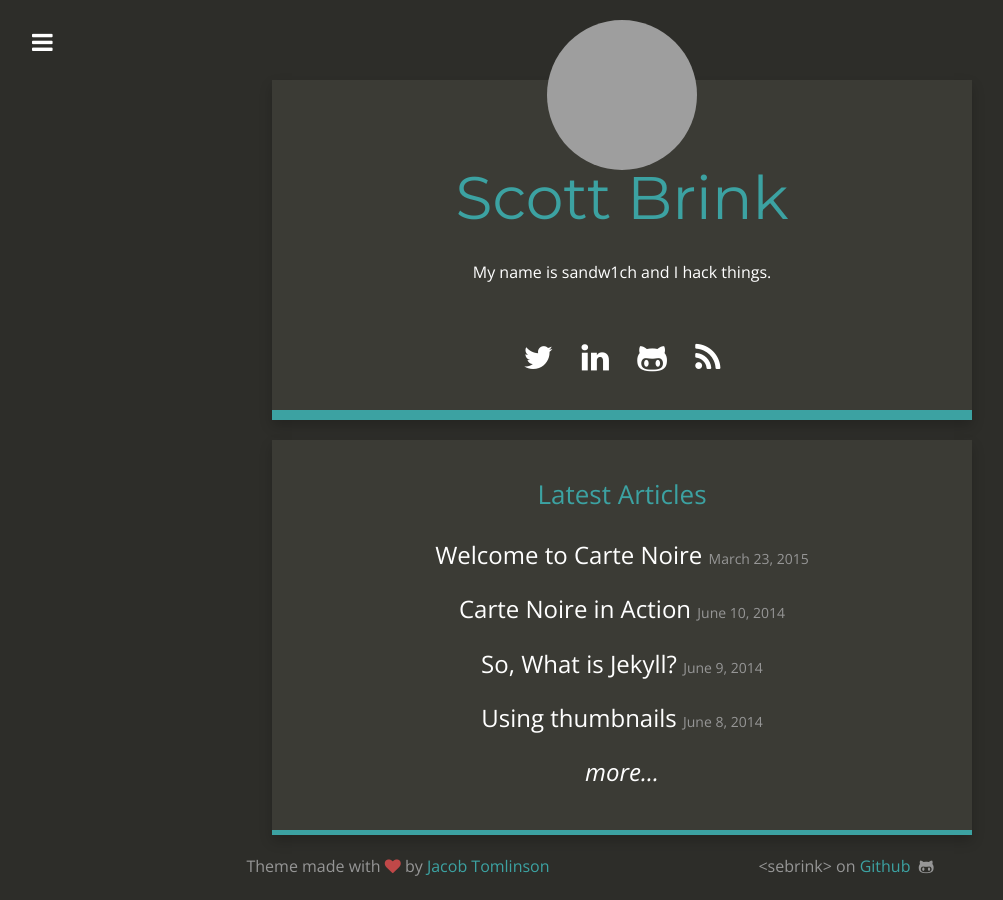
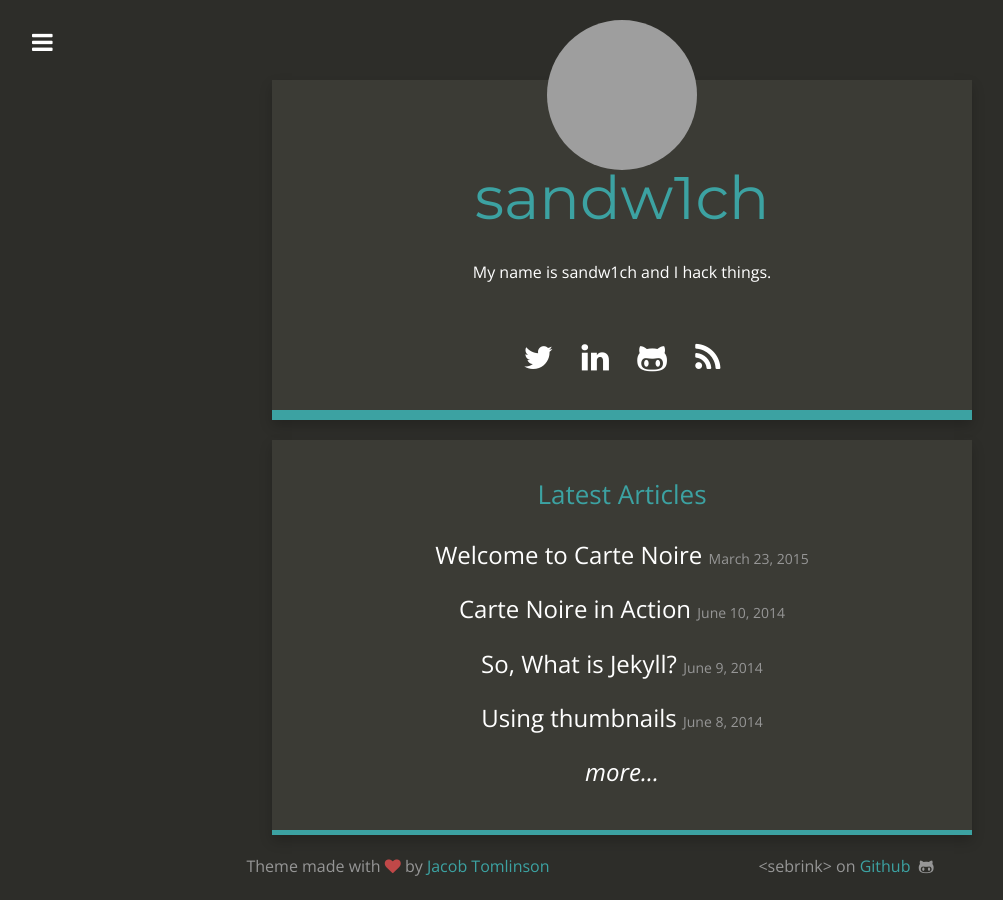
Before and after one commit to sebrink/blog, a Jekyll site: the page built from index.html, in a window 1280 px wide. Shown: the whole page, without its empty margins (18-1021 px from the left). Built offline with Jekyll 4.4.1, drawn with Linux system fonts in a browser that asks for light colours; nearby versions of some CDN libraries; grey boxes are pictures that could not be loaded.

Commit message:
Changed config slightly

```diff
--- a/_config.yml
+++ b/_config.yml
@@ -1,6 +1,6 @@
 # Site settings
-title: "Scott Brink"
-description: "Scott's Personal Blog."
+title: "sandw1ch"
+description: "Sandw1ch's Personal Blog."
 baseurl: ""
 url: "https://sandw1.ch"
 title_description: "My name is sandw1ch and I hack things."
```
